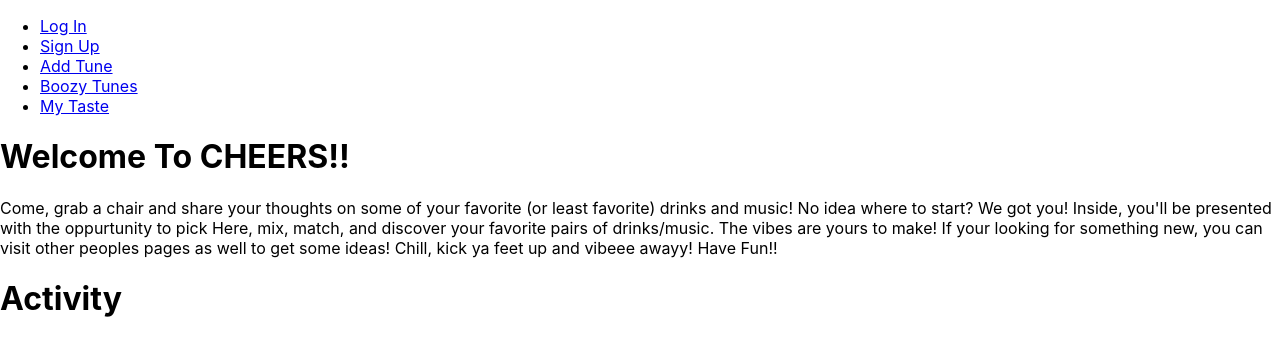
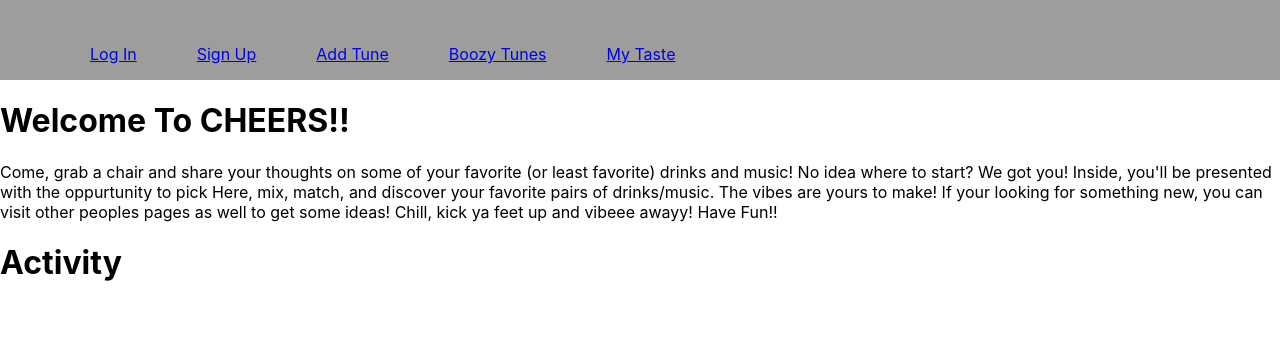
Before and after one commit to imcocokim/cheers-front-end, a React (Create React App) app: page / in a window 1280 px wide. Shown: the top 356 px of the page. Built offline with nearby package versions, Linux system fonts and the light colour scheme; no server answers.

Commit message:
add classNames to nav links

```diff
--- a/src/components/NavBar/NavBar.jsx
+++ b/src/components/NavBar/NavBar.jsx
@@ -18,13 +18,13 @@ const NavBar = ({ user, userProfile, handleLogout }) => {
           </ul>
         </nav>
       :
-        <nav>
-          <ul>
-            <li><Link to="/login">Log In</Link></li>
-            <li><Link to="/signup">Sign Up</Link></li>
-            <li><Link to="/signup">Add Tune</Link></li>
-            <li><Link to="/signup">Boozy Tunes</Link></li>
-            <li><Link to="/signup">My Taste</Link></li>
+        <nav className={styles.navbar}>
+          <ul className={styles.navitems}>
+            <li className={styles.navul}><Link to="/login">Log In</Link></li>
+            <li className={styles.navul}><Link to="/signup">Sign Up</Link></li>
+            <li className={styles.navul}><Link to="/signup">Add Tune</Link></li>
+            <li className={styles.navul}><Link to="/signup">Boozy Tunes</Link></li>
+            <li className={styles.navul}><Link to="/signup">My Taste</Link></li>
           </ul>
         </nav>
       }
```
